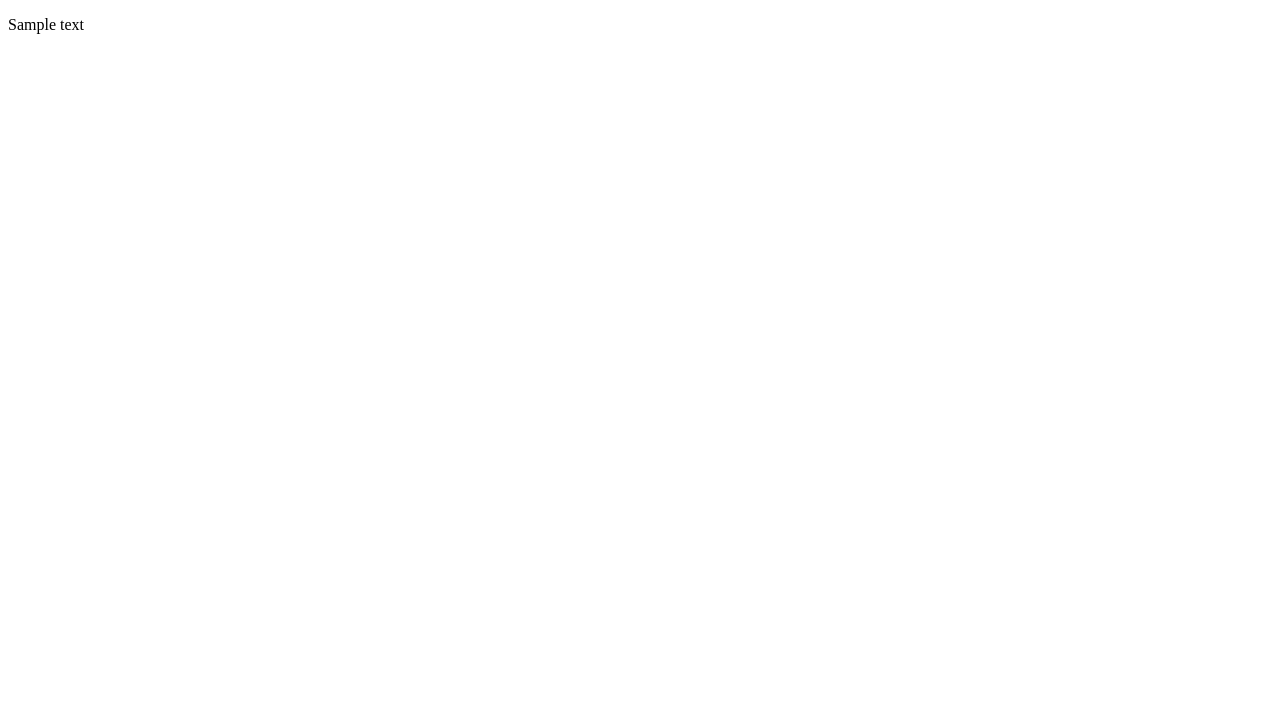
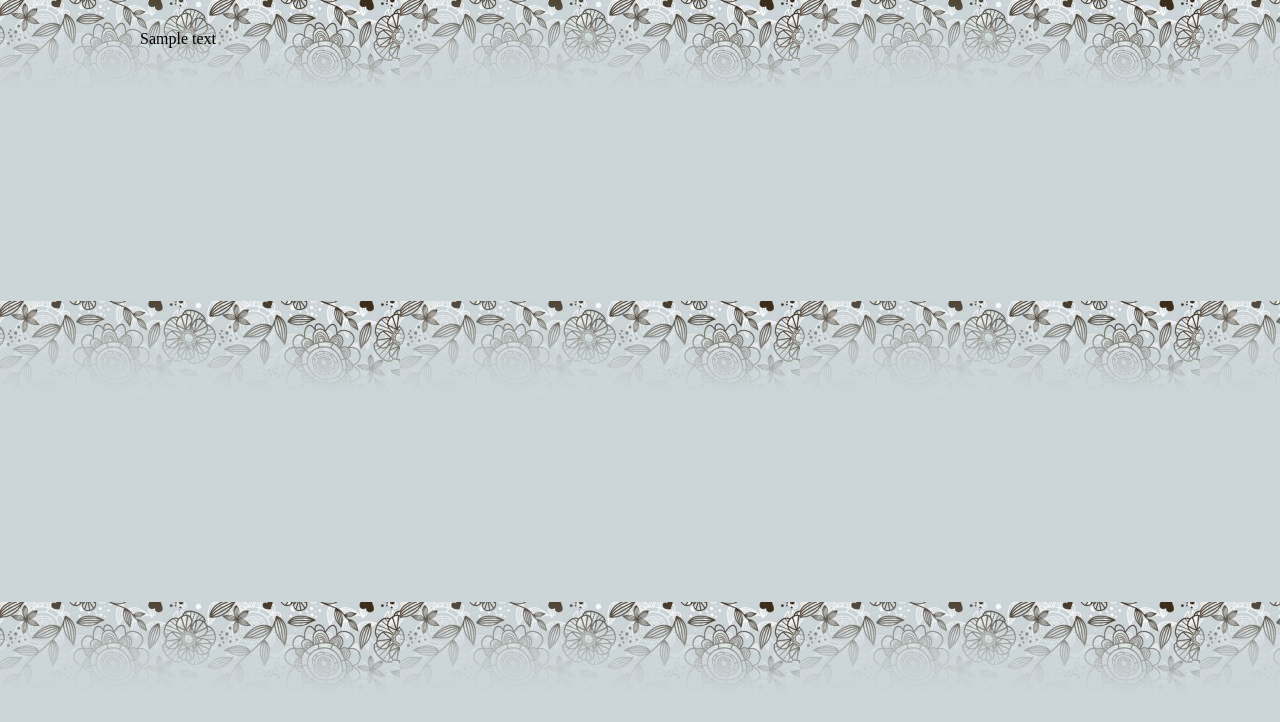
Before and after one commit to eks197/eks197.github.io, a plain HTML site: page index.htm in a window 1280 px wide. Drawn offline with Linux system fonts and the light colour scheme.

Commit message:
try to make background work

```diff
--- a/stylesheet.css
+++ b/stylesheet.css
@@ -1,8 +1,14 @@
 /* stylesheet.css*/
 
 body {
-    background-image: url("msu_background.jpg.jpeg")100%/cover fixed;
-
+    background-image: url("msu_background.jpg.jpeg");
+float: none;
+   margin: 0px auto;
+   width: 90%;
+   max-width: 1000px;
+   min-width: 640px;
+   margin-top: 30px;
+}
 
 }
 
```
